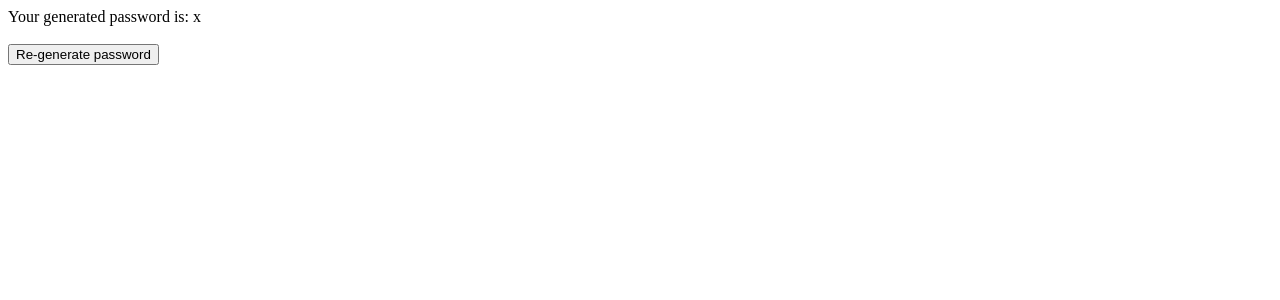
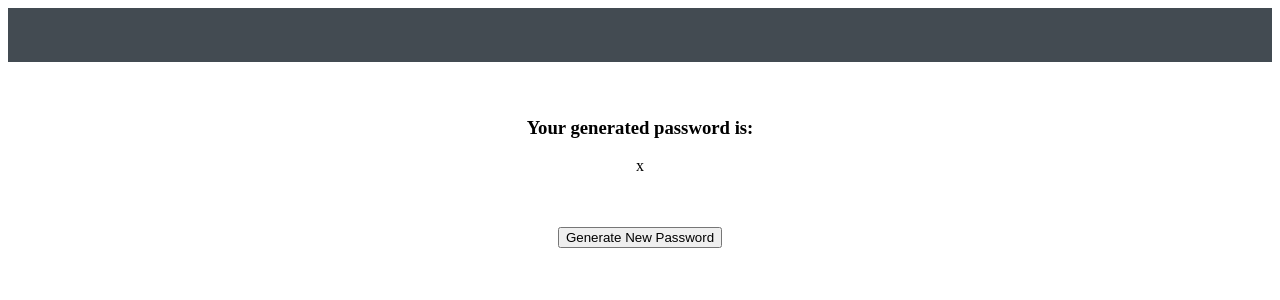
Before and after one commit to jbeecy/generator, a Django app: template password_generator/templates/generator.html in a window 1280 px wide. Shown: the top 300 px of the page. Run offline with Django 3.2, Linux system fonts and the light colour scheme; the template is opened without the code that fills it: most values are stand-ins (such as "Sample title", 1, 10 or a date in 2020); some libraries are stand-ins or nearby versions.

Commit message:
add css styling
This commit adds the first bit of css styling to the page.

```diff
--- a/password_generator/password_generator/settings.py
+++ b/password_generator/password_generator/settings.py
@@ -27,6 +27,9 @@ DEBUG = True
 
 ALLOWED_HOSTS = []
 
+# STATICFILES_DIRS = [
+#     os.path.join(BASE_DIR, 'static'),
+# ]
 
 # Application definition
 
--- /dev/null
+++ b/password_generator/static/generator.css
@@ -0,0 +1,5 @@
+
+
+/* #gen-text{
+  text-align: center;
+} */
--- a/password_generator/templates/generator.html
+++ b/password_generator/templates/generator.html
@@ -7,13 +7,33 @@
   <link rel="stylesheet" href="https://maxcdn.bootstrapcdn.com/bootstrap/4.1.0/js/bootstrap.mil.js">
   <script src="https://maxcdn.bootstrapcdn.com/bootstrap/4.1.0/js/bootstrap.mil.js"></script>
   <title>Password Generator</title>
+  <!-- {% load static %}
+  <link rel="stylesheet" href="{% static 'generator.css'%}"> -->
+  <style>
+    #gen-text{
+      text-align: center;
+    }
+    #nav{
+      background-color: rgb(67, 75, 82);
+    }
+  </style>
 </head>
 <body>
-  Your generated password is: {{password}}
+  <div id="nav">
+    <br>
+    <br>
+    <br>
+  </div>
   <br>
   <br>
-  <form action="/" method="get" id="passwordForm">
-    <button type="submit" name="rerun" value="regen" form="passwordForm">Re-generate password</button>
-  </form>
+  <div id="gen-text">
+    <h3>Your generated password is: </h3>
+    <p>{{password}}</p>
+    <br>
+    <br>
+    <form action="/" method="get" id="passwordForm">
+      <button type="submit" class="btn btn-primary" name="rerun" value="regen" form="passwordForm">Generate New Password</button>
+    </form>
+  </div>
 </body>
 </html>
```
